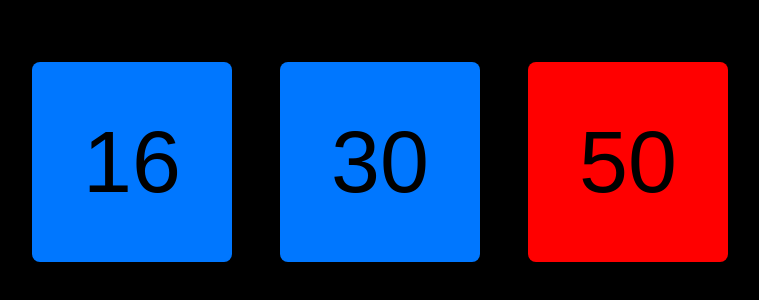
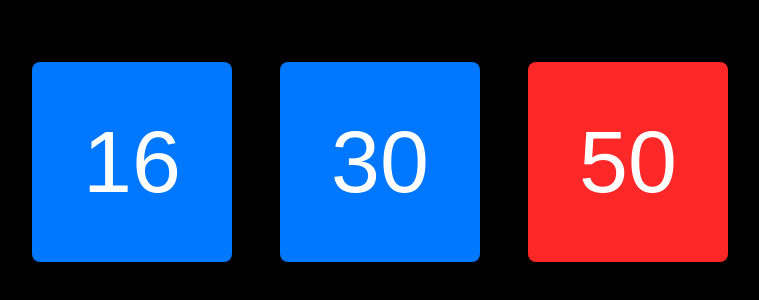
Before and after one commit to Breno-santana/digital-clock, a plain HTML site: page index.html in a window 1280 px wide. Shown: the part 138-438 px from the top of the page, without its empty margins (260-1019 px from the left). Drawn offline with Linux system fonts and the light colour scheme.

Commit message:
1 file modified

```diff
--- a/styles.css
+++ b/styles.css
@@ -27,12 +27,13 @@ main {
 div {
   width: 12.5rem;
   height: 12.5rem;
-  background: red;
+  /* background: red; */
   border-radius: 0.5rem;
   display: flex;
   align-items: center;
   justify-content: center;
   font-size: 5.5rem;
+  color: #fff;
 }
 
 main div:nth-child(1) {
@@ -43,6 +44,6 @@ main div:nth-child(2) {
   background: #0077ff;
 }
 
-/* main div:nth-child(1){
-  background: #0077ff;
-} */
+main div:nth-child(3) {
+  background: #ff2828;
+}
```
